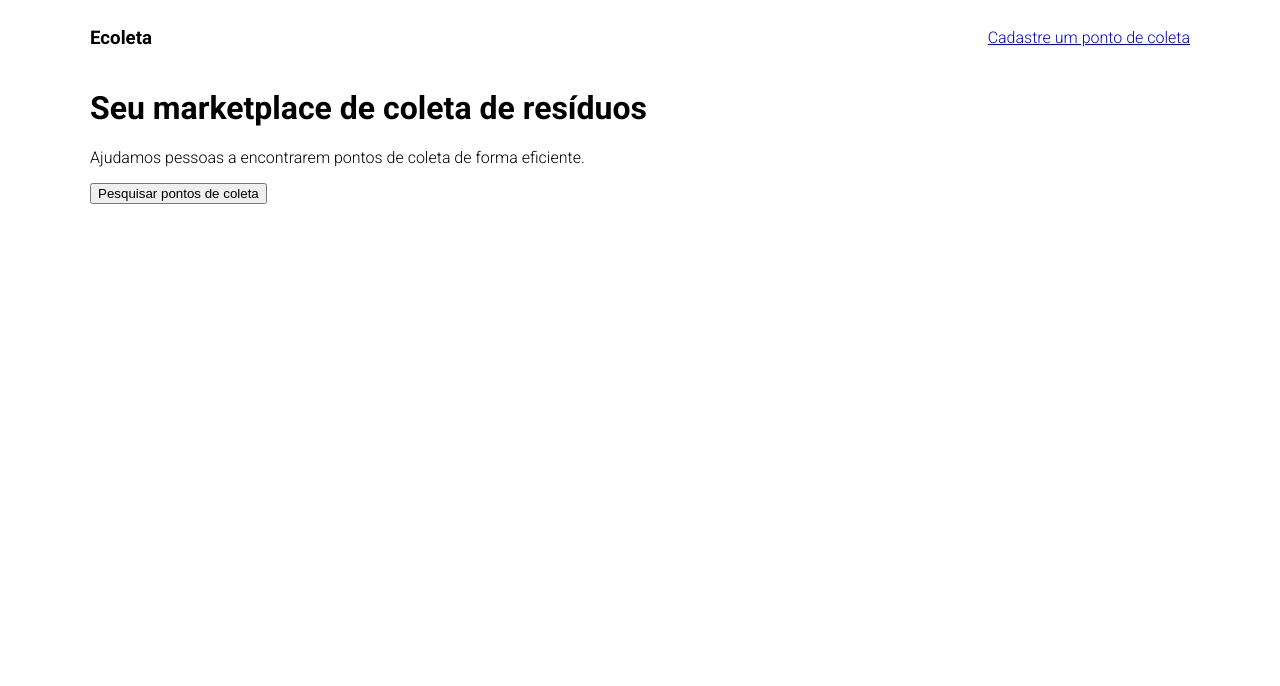
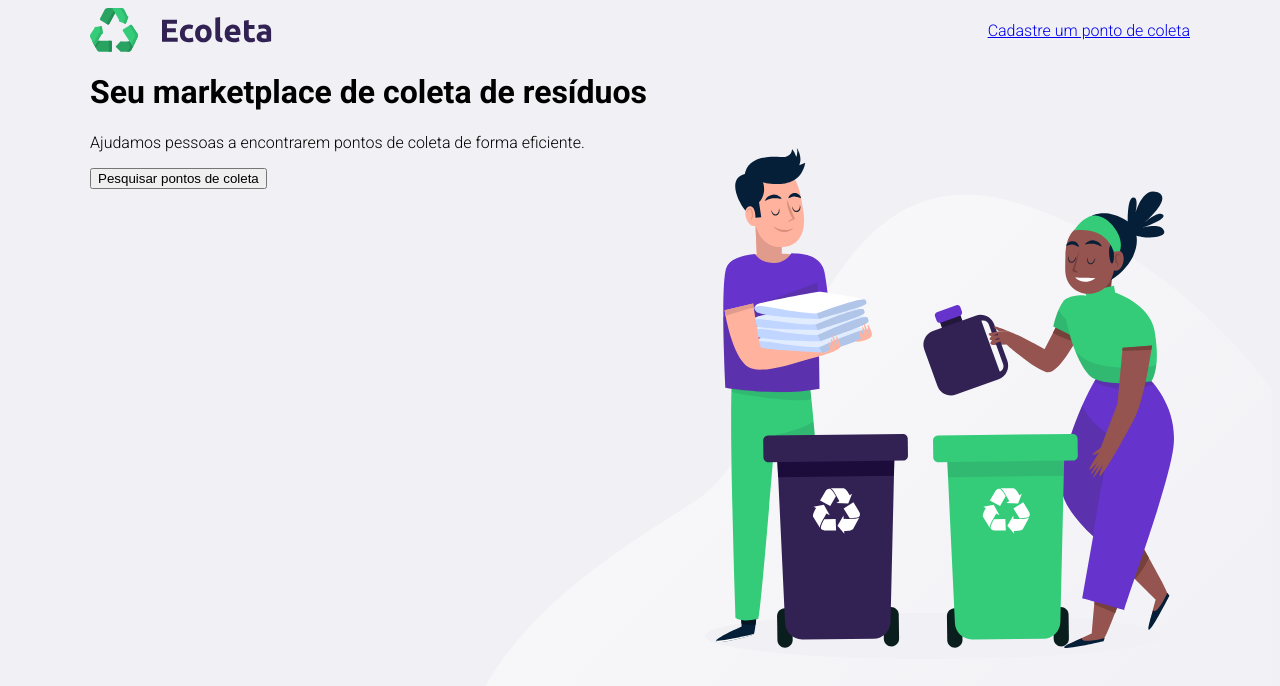
Before and after one commit to johnwss/nlw01, a plain HTML site: page index.html in a window 1280 px wide. Drawn offline with Linux system fonts and the light colour scheme.

Commit message:
terceiro commit

```diff
--- a/index.html
+++ b/index.html
@@ -10,11 +10,16 @@
 
 </head>
 <body>
+        <div id="page-home">
+
+
+
+
 
         <div class="content">
                 <header>
 
-       <h3>Ecoleta</h3>
+       <img src="./assets/logo.svg" alt="Logomarca">
 
 
        <a href="#">Cadastre um ponto de coleta</a>
@@ -29,6 +34,7 @@
        <button>Pesquisar pontos de coleta</button>
 
 </div>
+</div>
 
 </body>
 </html>
--- a/styles/main.css
+++ b/styles/main.css
@@ -1,5 +1,9 @@
 html{
         font-family: 'Roboto', sans-serif;
+}
+
+body{
+        background: #f0f0f5;
 }
 
 header{
@@ -16,3 +20,10 @@ header{
         margin: 0 auto;
 
 }
+
+#page-home{
+        height: 100vh;
+        background: url("../assets/home-background.svg") no-repeat;
+        background-position:35vw bottom;
+
+}
```
Also changed, not shown: assets/arrow-left.svg (added), assets/baterias.svg (added), assets/check.svg (added), assets/eletronicos.svg (added), assets/home-background.svg (added), assets/lampadas.svg (added), assets/log-in.svg (added), assets/logo.svg (added), assets/oleo.svg (added), assets/organicos.svg (added), assets/papeis-papelao.svg (added), assets/search.svg (added), assets/x.svg (added).
